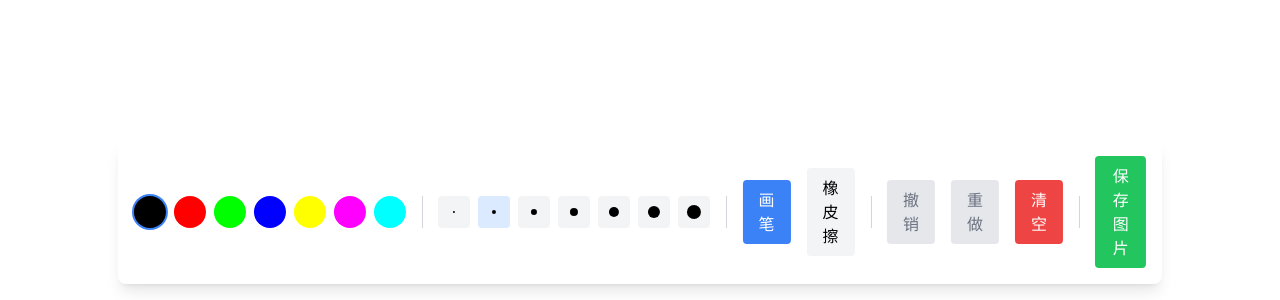
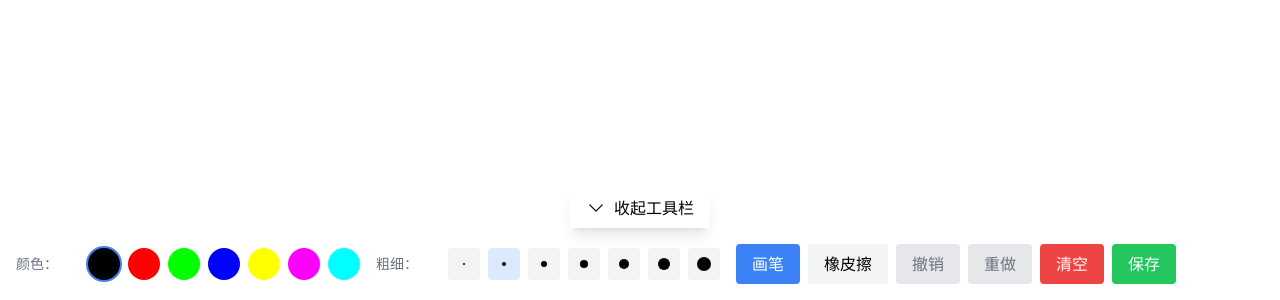
Before and after one commit to kong-9527/whiteboard, a Next.js app: page / in a window 1280 px wide. Shown: the part 500-800 px from the top of the page. Built offline with nearby package versions, Linux system fonts and the light colour scheme.

Commit message:
| 移动端工具条1

```diff
--- a/components/Toolbar.tsx
+++ b/components/Toolbar.tsx
@@ -1,4 +1,7 @@
 'use client';
+
+import { useState } from 'react';
+import { ChevronUpIcon, ChevronDownIcon } from '@heroicons/react/24/outline';
 
 interface ToolbarProps {
   color: string;
@@ -32,28 +35,53 @@ export default function Toolbar({
   onClear,
   onSave
 }: ToolbarProps) {
+  const [isExpanded, setIsExpanded] = useState(true);
+
   return (
-    <div className="fixed bottom-4 left-1/2 transform -translate-x-1/2 bg-white rounded-lg shadow-lg p-4 flex items-center gap-4">
-      <div className="flex gap-2">
+    <div className="fixed bottom-0 left-0 right-0 bg-white shadow-lg transition-all duration-300 ease-in-out">
+      <button
+        onClick={() => setIsExpanded(!isExpanded)}
+        className="absolute -top-10 left-1/2 transform -translate-x-1/2 bg-white rounded-t-lg shadow-lg px-4 py-2 flex items-center gap-2"
+      >
+        {isExpanded ? (
+          <>
+            <ChevronDownIcon className="w-5 h-5" />
+            <span>收起工具栏</span>
+          </>
+        ) : (
+          <>
+            <ChevronUpIcon className="w-5 h-5" />
+            <span>展开工具栏</span>
+          </>
+        )}
+      </button>
+
+      <div className={`transition-all duration-300 ease-in-out overflow-hidden ${isExpanded ? 'max-h-[200px]' : 'max-h-0'}`}>
+        <div className="p-4 flex flex-col gap-4 sm:flex-row sm:items-center">
+          {/* 颜色和画笔大小部分 */}
+          <div className="flex flex-wrap gap-2 items-center">
+            <span className="text-sm text-gray-500 w-16">颜色：</span>
+            <div className="flex flex-wrap gap-2">
               {colors.map((c) => (
                 <button
                   key={c}
-            className={`w-8 h-8 rounded-full ${color === c ? 'ring-2 ring-blue-500' : ''}`}
+                  className={`w-8 h-8 rounded-full ${color === c ? 'ring-2 ring-blue-500' : ''} hover:scale-110 transition-transform`}
                   style={{ backgroundColor: c }}
                   onClick={() => setColor(c)}
                 />
               ))}
             </div>
+          </div>
 
-      <div className="h-8 w-px bg-gray-300" />
-
-      <div className="flex gap-2">
+          <div className="flex flex-wrap gap-2 items-center">
+            <span className="text-sm text-gray-500 w-16">粗细：</span>
+            <div className="flex flex-wrap gap-2">
               {sizes.map((s) => (
                 <button
                   key={s}
                   className={`w-8 h-8 rounded flex items-center justify-center ${
                     brushSize === s ? 'bg-blue-100' : 'bg-gray-100'
-            }`}
+                  } hover:scale-110 transition-transform`}
                   onClick={() => setBrushSize(s)}
                 >
                   <div
@@ -63,13 +91,15 @@ export default function Toolbar({
                 </button>
               ))}
             </div>
+          </div>
 
-      <div className="h-8 w-px bg-gray-300" />
-
+          {/* 工具和操作按钮部分 */}
+          <div className="flex flex-wrap gap-2 items-center">
+            <div className="flex gap-2">
               <button
                 className={`px-4 py-2 rounded ${
                   mode === 'draw' ? 'bg-blue-500 text-white' : 'bg-gray-100'
-        }`}
+                } hover:scale-105 transition-transform`}
                 onClick={() => setMode('draw')}
               >
                 画笔
@@ -78,16 +108,16 @@ export default function Toolbar({
               <button
                 className={`px-4 py-2 rounded ${
                   mode === 'erase' ? 'bg-blue-500 text-white' : 'bg-gray-100'
-        }`}
+                } hover:scale-105 transition-transform`}
                 onClick={() => setMode('erase')}
               >
                 橡皮擦
               </button>
+            </div>
 
-      <div className="h-8 w-px bg-gray-300" />
-
+            <div className="flex gap-2">
               <button
-        className={`px-4 py-2 rounded ${canUndo ? 'bg-blue-500 text-white' : 'bg-gray-200 text-gray-500'}`}
+                className={`px-4 py-2 rounded ${canUndo ? 'bg-blue-500 text-white' : 'bg-gray-200 text-gray-500'} hover:scale-105 transition-transform`}
                 onClick={onUndo}
                 disabled={!canUndo}
               >
@@ -95,28 +125,32 @@ export default function Toolbar({
               </button>
 
               <button
-        className={`px-4 py-2 rounded ${canRedo ? 'bg-blue-500 text-white' : 'bg-gray-200 text-gray-500'}`}
+                className={`px-4 py-2 rounded ${canRedo ? 'bg-blue-500 text-white' : 'bg-gray-200 text-gray-500'} hover:scale-105 transition-transform`}
                 onClick={onRedo}
                 disabled={!canRedo}
               >
                 重做
               </button>
+            </div>
 
+            <div className="flex gap-2">
               <button
-        className="px-4 py-2 rounded bg-red-500 text-white"
+                className="px-4 py-2 rounded bg-red-500 text-white hover:scale-105 transition-transform"
                 onClick={onClear}
               >
                 清空
               </button>
 
-      <div className="h-8 w-px bg-gray-300" />
-
               <button
-        className="px-4 py-2 rounded bg-green-500 text-white"
+                className="px-4 py-2 rounded bg-green-500 text-white hover:scale-105 transition-transform"
                 onClick={onSave}
               >
-        保存图片
+                保存
               </button>
+            </div>
+          </div>
+        </div>
+      </div>
     </div>
   );
 }
```
Also changed, not shown: package.json (+8 -7 lines), 1 other file (tests, documents, lock files or other folders). Lines whose indentation alone changed are shown as unchanged.
